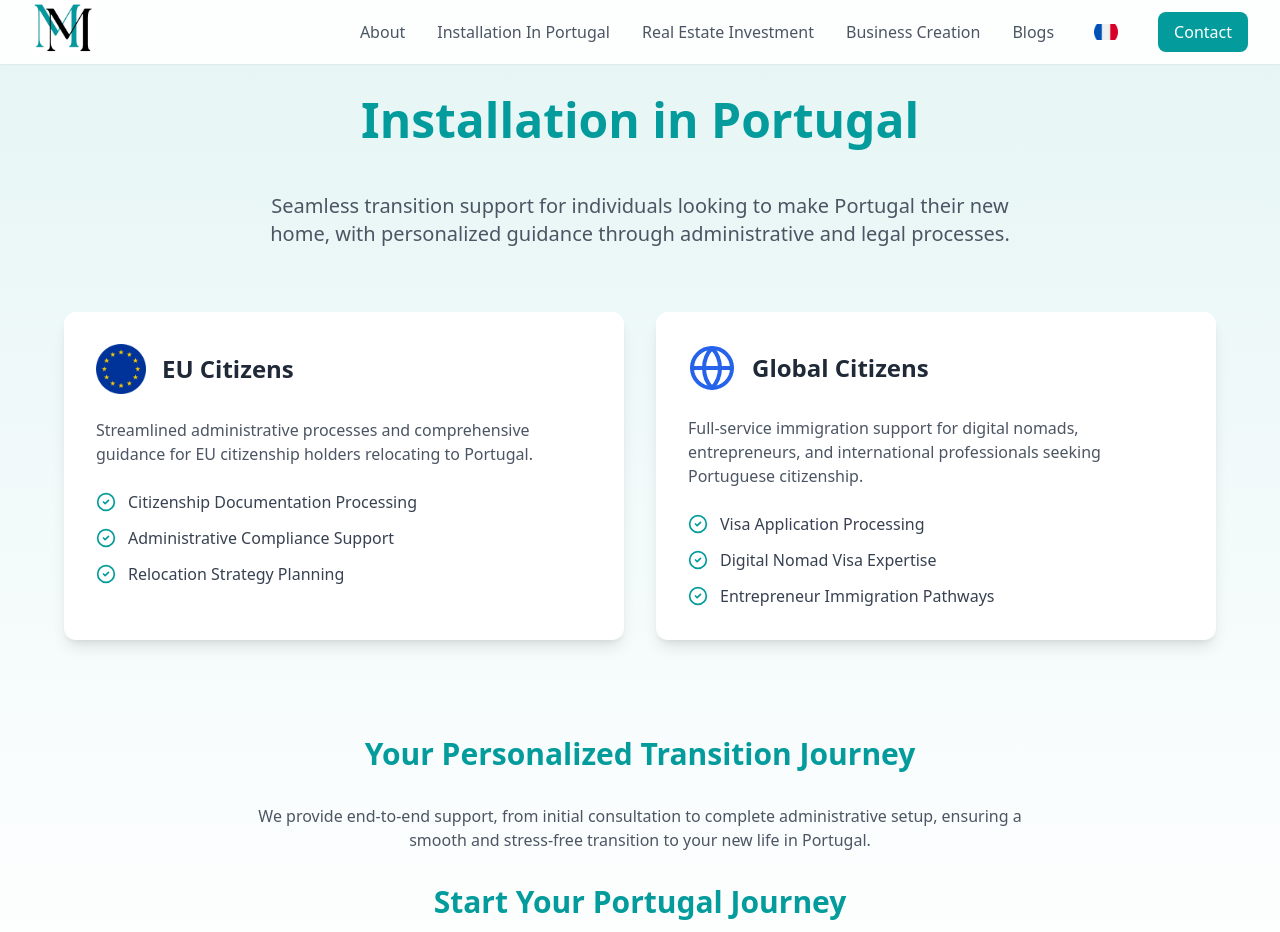
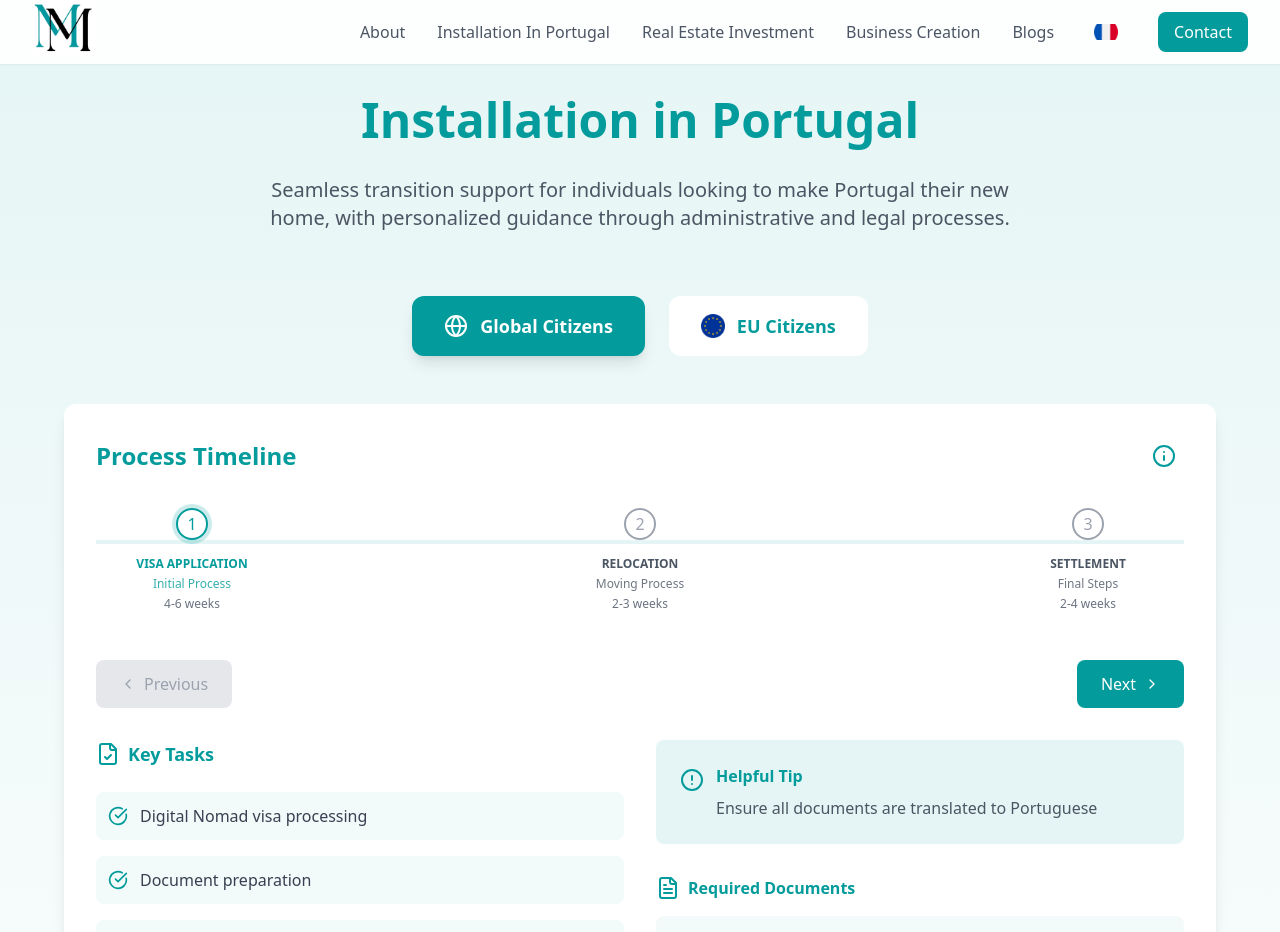
Before and after one commit to mouniamikou/lawyer-mounia, a Next.js app: page /installationportugal in a window 1280 px wide. Shown: the top 932 px of the page. Built offline with nearby package versions, Linux system fonts and the light colour scheme.

Commit message:
adding workflow for installing

```diff
--- a/src/components/installation/InstallationPortugal.jsx
+++ b/src/components/installation/InstallationPortugal.jsx
@@ -1,11 +1,28 @@
 "use client";
-import { motion } from "framer-motion";
-import React from "react";
+
+import React, { useState, useEffect } from 'react';
+import { motion, AnimatePresence } from 'framer-motion';
+import Image from "next/image";
+import {
+  CheckCircle,
+  AlertCircle,
+  Info,
+  ChevronLeft,
+  ChevronRight,
+  Clock,
+  FileText,
+  LucideFileCheck,
+  Globe,
+  Flag
+} from 'lucide-react';
 import EUImag from "../../../public/european.png";
-import Image from "next/image";
-import { CheckCircle2, GlobeIcon, FileText } from "lucide-react";
 
-const installationportugal = () => {
+const InstallationPortugal = () => {
+  const [activeTab, setActiveTab] = useState('global');
+  const [activeStep, setActiveStep] = useState(0);
+  const [showTips, setShowTips] = useState(true);
+  const [currentStep, setCurrentStep] = useState(null);
+
   const serviceVariants = {
     hidden: { opacity: 0, y: 20 },
     visible: {
@@ -18,33 +35,122 @@ const installationportugal = () => {
     },
   };
 
-  const services = [
+  const globalSteps = [
     {
-      icon: <Image src={EUImag} alt="eu citizen" width={50} height={50} />,
-      title: "EU Citizens",
-      description:
-        "Streamlined administrative processes and comprehensive guidance for EU citizenship holders relocating to Portugal.",
-      steps: [
-        "Citizenship Documentation Processing",
-        "Administrative Compliance Support",
-        "Relocation Strategy Planning",
+      title: "VISA APPLICATION",
+      description: "Initial Process",
+      duration: "4-6 weeks",
+      details: [
+        "Digital Nomad visa processing",
+        "Document preparation",
+        "Application submission",
+        "Status tracking"
       ],
+      tips: "Ensure all documents are translated to Portuguese",
+      requiredDocs: ["Valid passport", "Proof of income", "Criminal record", "Health insurance"]
     },
     {
-      icon: <GlobeIcon className="w-12 h-12 text-blue-600" />,
-      title: "Global Citizens",
-      description:
-        "Full-service immigration support for digital nomads, entrepreneurs, and international professionals seeking Portuguese citizenship.",
-      steps: [
-        "Visa Application Processing",
-        "Digital Nomad Visa Expertise",
-        "Entrepreneur Immigration Pathways",
+      title: "RELOCATION",
+      description: "Moving Process",
+      duration: "2-3 weeks",
+      details: [
+        "Housing arrangement",
+        "Bank account setup",
+        "NIF registration",
+        "Healthcare registration"
       ],
+      tips: "Start bank account process early",
+      requiredDocs: ["Proof of address", "Employment contract", "Tax documents"]
     },
+    {
+      title: "SETTLEMENT",
+      description: "Final Steps",
+      duration: "2-4 weeks",
+      details: [
+        "Residency registration",
+        "Social security setup",
+        "Healthcare enrollment",
+        "Community integration"
+      ],
+      tips: "Register with local authorities within 3 days of arrival",
+      requiredDocs: ["Visa approval", "Rental contract", "Bank statements"]
+    }
   ];
 
+  const euSteps = [
+    {
+      title: "REGISTRATION",
+      description: "Initial Setup",
+      duration: "1-2 weeks",
+      details: [
+        "EU citizenship verification",
+        "Registration certificate",
+        "Address registration",
+        "Document preparation"
+      ],
+      tips: "EU citizens must register if staying over 3 months",
+      requiredDocs: ["EU ID/Passport", "Proof of address", "Employment details"]
+    },
+    {
+      title: "ESTABLISHMENT",
+      description: "Local Setup",
+      duration: "2-3 weeks",
+      details: [
+        "NIF acquisition",
+        "Bank account opening",
+        "Healthcare registration",
+        "Social security"
+      ],
+      tips: "NIF is essential for most services",
+      requiredDocs: ["ID documents", "Proof of address", "Employment contract"]
+    },
+    {
+      title: "INTEGRATION",
+      description: "Final Process",
+      duration: "2-4 weeks",
+      details: [
+        "Permanent registration",
+        "Community integration",
+        "Local services setup",
+        "Administrative completion"
+      ],
+      tips: "Consider Portuguese language courses",
+      requiredDocs: ["Registration certificate", "Residence proof", "Tax documents"]
+    }
+  ];
+
+  const currentSteps = activeTab === 'global' ? globalSteps : euSteps;
+
+  useEffect(() => {
+    setActiveStep(0);
+  }, [activeTab]);
+
+  useEffect(() => {
+    if (currentSteps && activeStep >= 0) {
+      setCurrentStep(currentSteps[activeStep]);
+    }
+  }, [activeStep, activeTab]);
+
+  const handleNext = () => {
+    if (activeStep < currentSteps.length - 1) {
+      setActiveStep(prevStep => prevStep + 1);
+    }
+  };
+
+  const handlePrevious = () => {
+    if (activeStep > 0) {
+      setActiveStep(prevStep => prevStep - 1);
+    }
+  };
+
+  const handleStepClick = (index) => {
+    setActiveStep(index);
+  };
+
+  if (!currentStep) return null;
+
   return (
-    <div className="bg-gradient-to-b from-[#039B9B]/10 to-white py-24  px-4">
+    <div className="bg-gradient-to-b from-[#039B9B]/10 to-white py-24 px-4">
       <motion.div
         initial="hidden"
         animate="visible"
@@ -52,7 +158,7 @@ const installationportugal = () => {
       >
         <motion.h1
           variants={serviceVariants}
-          className="text-4xl md:text-5xl font-bold text-center text-[#039B9B] mb-12"
+          className="text-4xl md:text-5xl font-bold text-center text-[#039B9B] mb-8"
         >
           Installation in Portugal
         </motion.h1>
@@ -66,51 +172,175 @@ const installationportugal = () => {
           legal processes.
         </motion.p>
 
-        <div className="grid md:grid-cols-2 gap-8">
-          {services.map((service, index) => (
+        {/* Citizenship Type Tabs */}
+        <div className="flex justify-center gap-6 mb-12">
+          <motion.button
+            variants={serviceVariants}
+            onClick={() => setActiveTab('global')}
+            className={`flex items-center gap-3 px-8 py-4 rounded-xl transition-all ${
+              activeTab === 'global'
+                ? 'bg-[#039B9B] text-white shadow-lg'
+                : 'bg-white text-[#039B9B] hover:bg-[#039B9B]/10'
+            }`}
+          >
+            <Globe className="w-6 h-6" />
+            <span className="text-lg font-semibold">Global Citizens</span>
+          </motion.button>
+          <motion.button
+            variants={serviceVariants}
+            onClick={() => setActiveTab('eu')}
+            className={`flex items-center gap-3 px-8 py-4 rounded-xl transition-all ${
+              activeTab === 'eu'
+                ? 'bg-[#039B9B] text-white shadow-lg'
+                : 'bg-white text-[#039B9B] hover:bg-[#039B9B]/10'
+            }`}
+          >
+            <Image src={EUImag} alt="eu citizen" width={24} height={24} />
+            <span className="text-lg font-semibold">EU Citizens</span>
+          </motion.button>
+        </div>
+
+        <div className="bg-white rounded-xl shadow-lg p-8">
+          <div className="flex justify-between items-center mb-8">
+            <h2 className="text-2xl font-bold text-[#039B9B]">Process Timeline</h2>
+            <button
+              onClick={() => setShowTips(!showTips)}
+              className="p-2 rounded-full hover:bg-[#039B9B]/10 transition-colors"
+            >
+              <Info className={`w-6 h-6 ${showTips ? 'text-[#039B9B]' : 'text-gray-400'}`} />
+            </button>
+          </div>
+
+          <div className="relative mb-12">
+            <div className="absolute top-8 left-0 w-full h-1 bg-[#039B9B]/10" />
+
+            <div className="relative flex justify-between">
+              {currentSteps.map((step, index) => (
+                <motion.div
+                  key={index}
+                  className={`relative flex flex-col items-center w-48 group ${
+                    index === activeStep ? 'scale-105' : ''
+                  }`}
+                  initial={{ opacity: 0, y: 20 }}
+                  animate={{ opacity: 1, y: 0 }}
+                  transition={{ delay: index * 0.1 }}
+                >
+                  <button
+                    onClick={() => handleStepClick(index)}
+                    className={`w-8 h-8 rounded-full flex items-center justify-center
+                      ${index <= activeStep ? 'text-[#039B9B]' : 'text-gray-400'}
+                      ${index === activeStep ? 'ring-4 ring-[#039B9B]/20' : ''}
+                      bg-white border-2 border-current
+                      transition-all duration-300 cursor-pointer group-hover:shadow-lg`}
+                  >
+                    <span className="font-medium">{index + 1}</span>
+                  </button>
+
+                  <div className={`text-center mt-4 transition-colors duration-300 ${
+                    index === activeStep ? 'text-[#039B9B]' : 'text-gray-600'
+                  }`}>
+                    <h3 className="font-bold text-xs mb-1">{step.title}</h3>
+                    <p className="text-xs mb-1 opacity-80">{step.description}</p>
+                    <p className="text-xs text-gray-500">{step.duration}</p>
+                  </div>
+                </motion.div>
+              ))}
+            </div>
+          </div>
+
+          <div className="flex justify-between mb-8">
+            <button
+              onClick={handlePrevious}
+              disabled={activeStep === 0}
+              className={`px-6 py-3 rounded-lg transition-all flex items-center gap-2 ${
+                activeStep > 0
+                  ? 'bg-[#039B9B] text-white hover:shadow-lg'
+                  : 'bg-gray-200 text-gray-400 cursor-not-allowed'
+              }`}
+            >
+              <ChevronLeft className="w-4 h-4" /> Previous
+            </button>
+            <button
+              onClick={handleNext}
+              disabled={activeStep === currentSteps.length - 1}
+              className={`px-6 py-3 rounded-lg transition-all flex items-center gap-2 ${
+                activeStep < currentSteps.length - 1
+                  ? 'bg-[#039B9B] text-white hover:shadow-lg'
+                  : 'bg-gray-200 text-gray-400 cursor-not-allowed'
+              }`}
+            >
+              Next <ChevronRight className="w-4 h-4" />
+            </button>
+          </div>
+
+          <AnimatePresence mode="wait">
             <motion.div
-              key={index}
-              variants={serviceVariants}
-              className="bg-white shadow-lg rounded-xl p-8 hover:shadow-xl transition-shadow"
+              key={activeStep}
+              initial={{ opacity: 0, y: 20 }}
+              animate={{ opacity: 1, y: 0 }}
+              exit={{ opacity: 0, y: -20 }}
+              className="grid grid-cols-1 md:grid-cols-2 gap-8"
             >
-              <div className="flex items-center mb-6">
-                {service.icon}
-                <h2 className="text-2xl font-semibold ml-4 text-gray-800">
-                  {service.title}
-                </h2>
+              <div>
+                <div className="flex items-center gap-2 mb-6">
+                  <LucideFileCheck className="w-6 h-6 text-[#039B9B]" />
+                  <h4 className="font-semibold text-[#039B9B] text-lg">Key Tasks</h4>
+                </div>
+                <ul className="space-y-4">
+                  {currentStep.details.map((detail, i) => (
+                    <li key={i} className="flex items-start gap-3 bg-[#039B9B]/5 p-3 rounded-lg">
+                      <CheckCircle className="w-5 h-5 text-[#039B9B] mt-0.5 flex-shrink-0" />
+                      <span className="text-gray-700">{detail}</span>
+                    </li>
+                  ))}
+                </ul>
               </div>
-              <p className="text-gray-600 mb-6">{service.description}</p>
-              <ul className="space-y-3">
-                {service.steps.map((step, stepIndex) => (
-                  <li
-                    key={stepIndex}
-                    className="flex items-center text-gray-700"
-                  >
-                    <CheckCircle2 className="w-5 h-5 mr-3 text-[#039B9B]" />
-                    {step}
-                  </li>
-                ))}
-              </ul>
+
+              <div className="space-y-8">
+                {showTips && (
+                  <div className="bg-[#039B9B]/10 rounded-lg p-6">
+                    <div className="flex items-start gap-3">
+                      <AlertCircle className="w-6 h-6 text-[#039B9B] mt-1" />
+                      <div>
+                        <h4 className="font-semibold text-[#039B9B] mb-2">Helpful Tip</h4>
+                        <p className="text-gray-600">{currentStep.tips}</p>
+                      </div>
+                    </div>
+                  </div>
+                )}
+
+                <div>
+                  <div className="flex items-center gap-2 mb-4">
+                    <FileText className="w-6 h-6 text-[#039B9B]" />
+                    <h4 className="font-semibold text-[#039B9B]">Required Documents</h4>
+                  </div>
+                  <ul className="space-y-3">
+                    {currentStep.requiredDocs.map((doc, i) => (
+                      <li key={i} className="flex items-center gap-3 text-gray-600 bg-[#039B9B]/5 p-3 rounded-lg">
+                        <div className="w-2 h-2 rounded-full bg-[#039B9B]" />
+                        {doc}
+                      </li>
+                    ))}
+                  </ul>
+                </div>
+              </div>
             </motion.div>
-          ))}
+          </AnimatePresence>
         </div>
 
         <motion.div variants={serviceVariants} className="mt-16 text-center">
-          <h1 className="text-3xl font-bold text-[#039B9B] px-8 py-8 ">
-            Your Personalized Transition Journey
-          </h1>
-          <p className="text-gray-600 max-w-3xl mx-auto mb-8">
+          <h2 className="text-3xl font-bold text-[#039B9B] mb-8">
+            Start Your Portugal Journey
+          </h2>
+          <p className="text-gray-600 max-w-3xl mx-auto">
             We provide end-to-end support, from initial consultation to complete
             administrative setup, ensuring a smooth and stress-free transition
             to your new life in Portugal.
           </p>
-          <h1 className="text-3xl font-bold text-[#039B9B] px-8 ">
-            Start Your Portugal Journey
-          </h1>
         </motion.div>
       </motion.div>
     </div>
   );
 };
 
-export default installationportugal;
+export default InstallationPortugal;
--- a/src/components/realEstateCom/Acquisition.jsx
+++ b/src/components/realEstateCom/Acquisition.jsx
@@ -157,7 +157,7 @@ const AcquisitionProcess = () => {
           </div>
         </div>
 
-        <div className="flex justify-between mb-6">
+        {/* <div className="flex justify-between mb-6">
           <button
             type="button"
             onClick={() => handleStepChange('prev')}
@@ -182,7 +182,7 @@ const AcquisitionProcess = () => {
           >
             Next <ChevronRight className="w-4 h-4" />
           </button>
-        </div>
+        </div> */}
 
         <AnimatePresence mode="wait">
           <motion.div
```
Also changed, not shown: src/sanity/schemaTypes/blog.js (+4 -4 lines).
